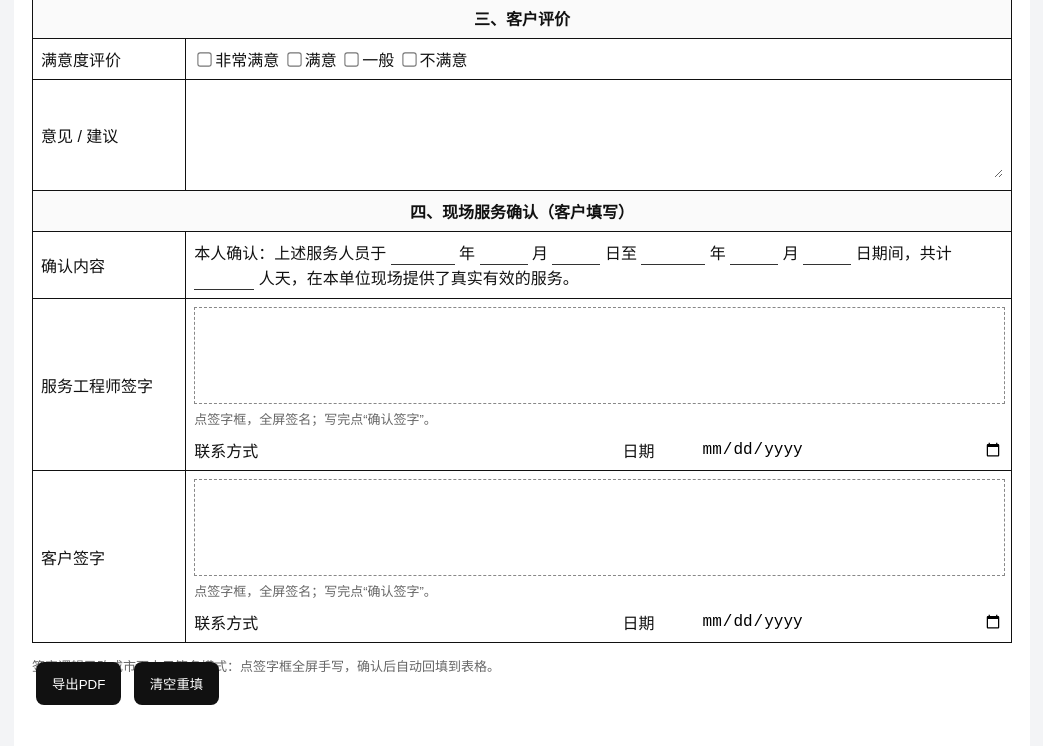
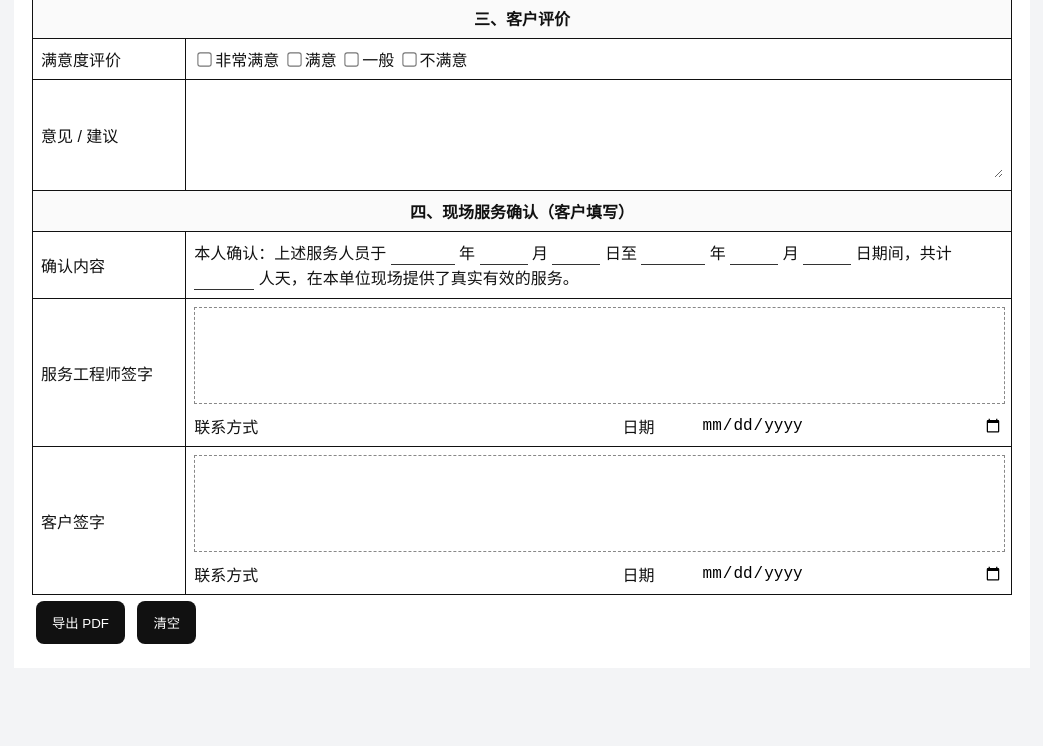
Before and after one commit to poulhoop234-pixel/xunfengxing-photo, a plain HTML site: page index.html in a window 1280 px wide. Shown: the part 818-1564 px from the top of the page, without its empty margins (118-1161 px from the left). After the commit the page ends 1486 px from the top, so only its background shows below. Drawn offline with Linux system fonts and the light colour scheme.

Commit message:
Add files via upload

```diff
--- a/index.html
+++ b/index.html
@@ -19,7 +19,6 @@ textarea{min-height:90px;resize:vertical}
 .uline{border-bottom:1px solid #333;background:transparent}
 .btn{position:sticky;bottom:0;background:#111;color:#fff;border:0;border-radius:8px;padding:12px 16px;margin:6px 4px;cursor:pointer}
 .sig-preview{border:1px dashed #888;height:95px;width:100%;display:block;background:#fff;touch-action:none;cursor:pointer}
-.sign-tip{font-size:13px;color:#666;margin-top:5px}
 .sign-meta{display:grid;grid-template-columns:110px 1fr 70px 1fr;gap:8px;align-items:center;margin-top:10px}
 .sign-meta .lbl{white-space:nowrap}
 .muted{color:#666;font-size:13px}
@@ -132,7 +131,7 @@ textarea{min-height:90px;resize:vertical}
       <td>服务工程师签字</td>
       <td colspan="3">
         <canvas class="sig-preview" data-title="服务工程师签字"></canvas>
-        <div class="sign-tip no">点签字框，全屏签名；写完点“确认签字”。</div>
+
         <div class="sign-meta">
           <div class="lbl">联系方式</div><input>
           <div class="lbl date-label">日期</div><input class="date-input" type="date">
@@ -144,7 +143,7 @@ textarea{min-height:90px;resize:vertical}
       <td>客户签字</td>
       <td colspan="3">
         <canvas class="sig-preview" data-title="客户签字"></canvas>
-        <div class="sign-tip no">点签字框，全屏签名；写完点“确认签字”。</div>
+
         <div class="sign-meta">
           <div class="lbl">联系方式</div><input>
           <div class="lbl date-label">日期</div><input class="date-input" type="date">
@@ -154,9 +153,9 @@ textarea{min-height:90px;resize:vertical}
   </table>
 
   <div class="no">
-    <p class="muted">签字逻辑已改成市面电子签名模式：点签字框全屏手写，确认后自动回填到表格。</p>
-    <button class="btn" onclick="window.print()">导出PDF</button>
-    <button class="btn" onclick="clearAllData()">清空重填</button>
+
+    <button class="btn" onclick="window.print()">导出 PDF</button>
+    <button class="btn" onclick="clearAllData()">清空</button>
   </div>
 </div>
 
@@ -165,11 +164,11 @@ textarea{min-height:90px;resize:vertical}
     <button class="sign-cancel" type="button" onclick="closeSign(false)">取消</button>
     <div id="signTitle" class="sign-title">签字</div>
     <button class="sign-clear" type="button" onclick="clearBoard()">清除</button>
-    <button class="sign-ok" type="button" onclick="closeSign(true)">确认签字</button>
+    <button class="sign-ok" type="button" onclick="closeSign(true)">确认</button>
   </div>
   <div class="sign-board-wrap">
     <canvas id="signBoard" class="sign-board"></canvas>
-    <div class="sign-watermark">请在此处签名</div>
+    <div class="sign-watermark"></div>
   </div>
 </div>
 
```
